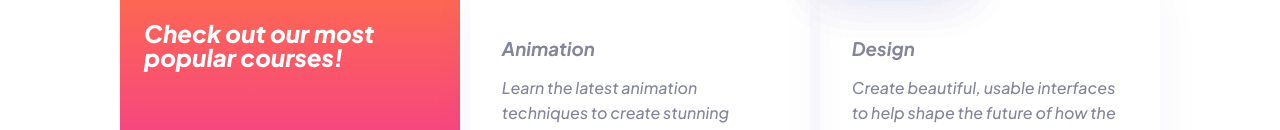
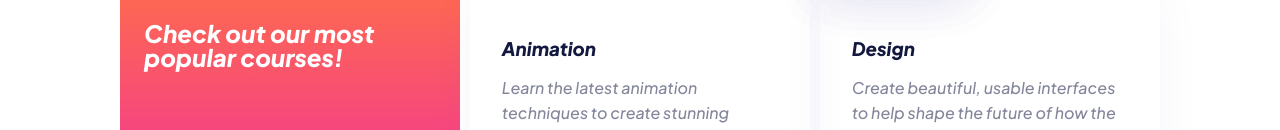
Before and after one commit to Just-ARandomGuy/Skilled-e-learning-landing-page, a website: page starter-code/index.html in a window 1280 px wide. Shown: the part 606-736 px from the top of the page. Drawn offline with Linux system fonts and the light colour scheme.

Commit message:
updated css

```diff
--- a/starter-code/style.css
+++ b/starter-code/style.css
@@ -80,6 +80,7 @@ body {
   font-weight: var(--fw-500);
   line-height: 1.6;
   color: var(--clr-neutral-400);
+
 }
 
 /* typography */
@@ -168,6 +169,11 @@ a {
   padding-bottom: 2rem;
   border-radius: 0.625rem;
   box-shadow: 0 25px 50px 0 rgba(6, 22, 141, 0.04);
+}
+
+.course-preview-grid h3{
+  font-weight: var(--fw-800);
+  color: var(--clr-neutral-800);
 }
 
 .course-preview-grid img {
```
